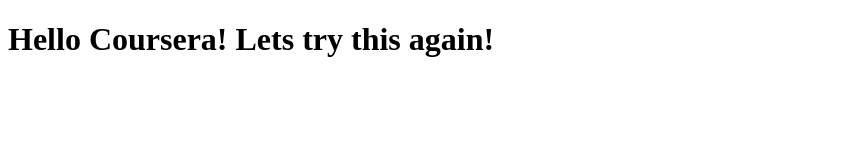
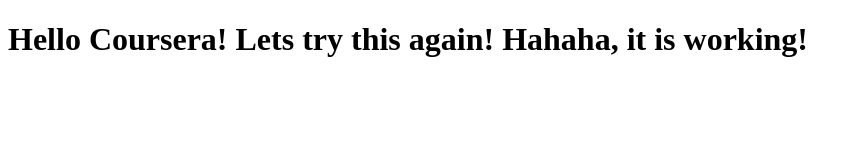
Before and after one commit to G-Harold/Test-Website-1, a plain HTML site: page site/index.html in a window 1280 px wide. Shown: the whole page, without its empty margins (0-860 px from the left). Drawn offline with Linux system fonts and the light colour scheme.

Commit message:
also update this

```diff
--- a/site/index.html
+++ b/site/index.html
@@ -4,6 +4,6 @@
 	<title>Hello Coursera!</title>
 </head>
 <body>
-<h1>Hello Coursera! Lets try this again!</h1>
+<h1>Hello Coursera! Lets try this again! Hahaha, it is working!</h1>
 </body>
 </html>
```
